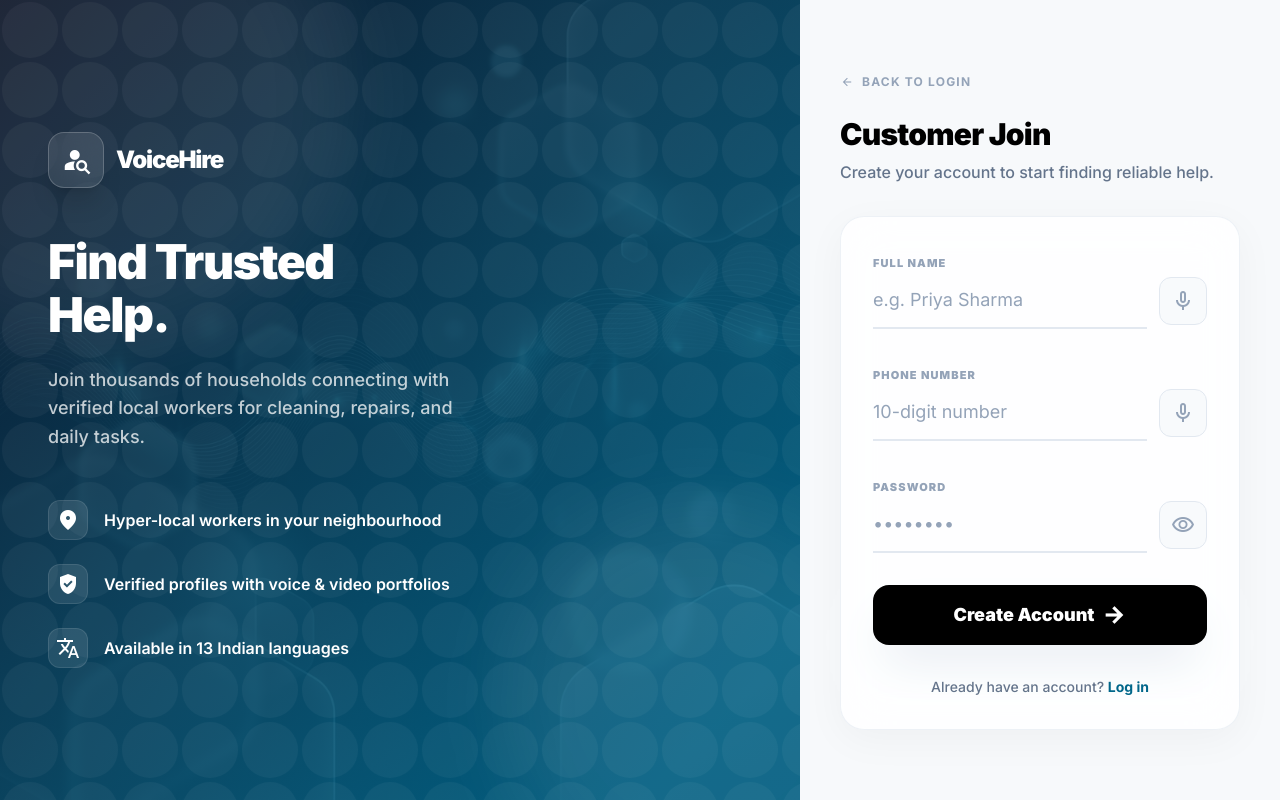
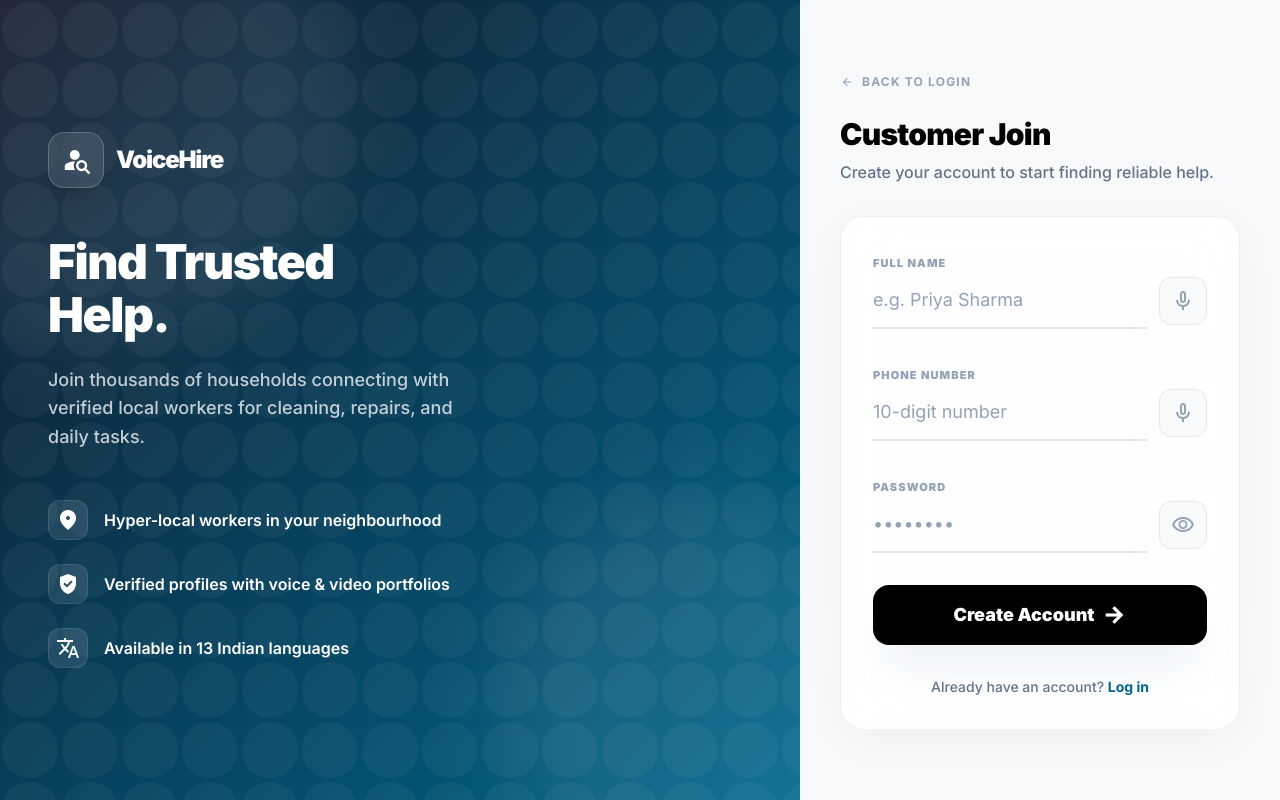
Before and after one commit to Akshit2238/VoiceHire, a Flask app: page /signup/user in a window 1280 px wide. Run offline with Flask 3, Linux system fonts and the light colour scheme; parts of the project's set-up code (start-up, migrations or seed data) failed here and were passed over; some libraries are stand-ins or nearby versions.

Commit message:
Revert: Remove background image and restore original glassmorphism

```diff
--- a/static/css/responsive.css
+++ b/static/css/responsive.css
@@ -10,7 +10,6 @@
   --clr-primary: #000000;
   --clr-secondary: #00668a;
   --clr-bg: #f7f9fb;
-  --bg-image: url('../img/premium_bg.png');
   --clr-surface: #ffffff;
   --clr-on-surface: #191c1e;
   --clr-on-surface-variant: #45464d;
@@ -20,15 +19,6 @@
   --radius-xl: 1.25rem;
   --shadow-sidebar: 4px 0 24px rgba(0, 0, 0, 0.05);
   --transition: 0.2s ease;
-}
-
-body {
-  background-image: var(--bg-image);
-  background-size: cover;
-  background-attachment: fixed;
-  background-position: center;
-  background-repeat: no-repeat;
-  min-height: 100vh;
 }
 
 /* ============================================================
@@ -303,9 +293,7 @@ body {
 
 .vh-brand-panel {
   display: none;
-  background: linear-gradient(135deg, rgba(15, 23, 42, 0.9) 0%, rgba(0, 102, 138, 0.9) 90%), var(--bg-image);
-  background-size: cover;
-  background-position: center;
+  background: linear-gradient(135deg, #0f172a 0%, #00668a 100%);
   color: white;
   padding: 3rem;
   flex-direction: column;
--- a/templates/user_dashboard.html
+++ b/templates/user_dashboard.html
@@ -41,10 +41,10 @@
         }
 
         .glass-panel {
-            background: rgba(255, 255, 255, 0.6);
+            background: rgba(255, 255, 255, 0.75);
             backdrop-filter: blur(24px);
             -webkit-backdrop-filter: blur(24px);
-            border: 1.5px solid rgba(255, 255, 255, 0.3);
+            border: 1.5px solid rgba(226, 232, 240, 0.6);
         }
 
         .worker-card {
--- a/templates/worker_dashboard.html
+++ b/templates/worker_dashboard.html
@@ -36,10 +36,10 @@
         }
 
         .glass-panel {
-            background: rgba(255, 255, 255, 0.6);
+            background: rgba(255, 255, 255, 0.75);
             backdrop-filter: blur(24px);
             -webkit-backdrop-filter: blur(24px);
-            border: 1.5px solid rgba(255, 255, 255, 0.3);
+            border: 1.5px solid rgba(226, 232, 240, 0.6);
         }
 
         .job-card {
```
Also changed, not shown: static/img/premium_bg.png (deleted).
